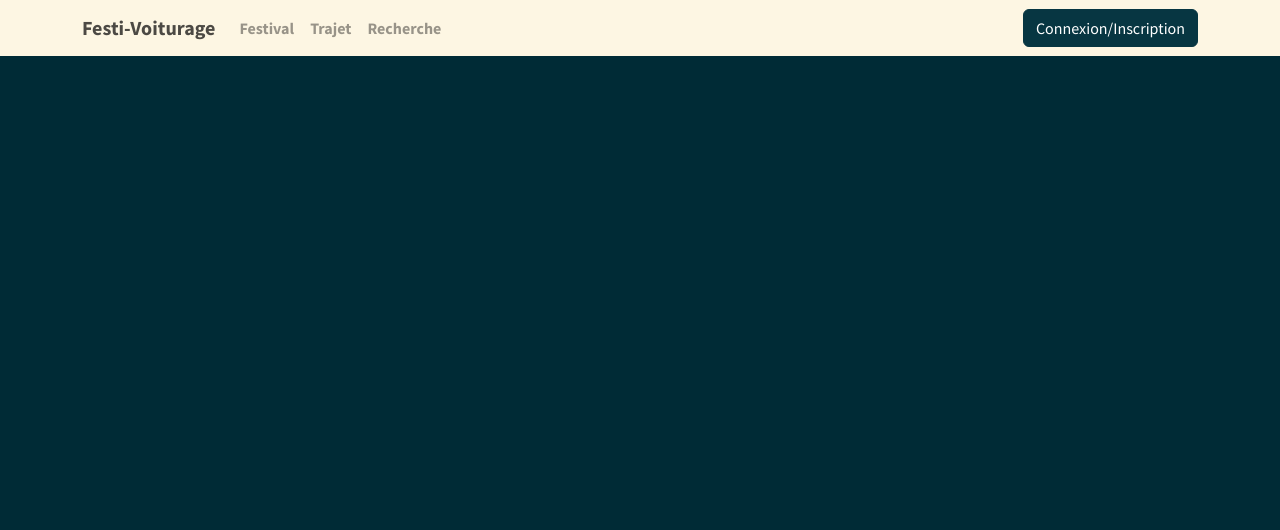
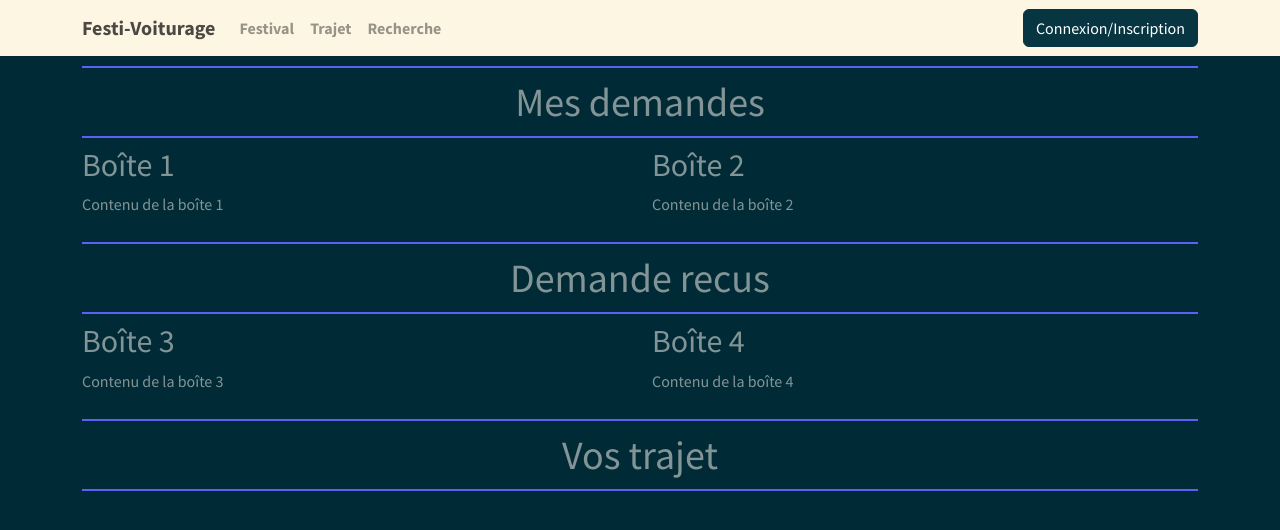
Before and after one commit to Spc-Marcus/ProjetPw, a PHP site: page /Vue/Demande.php in a window 1280 px wide. Shown: the top 530 px of the page. Run offline with PHP 8.4, Linux system fonts and the light colour scheme.

Commit message:
ajout : trajet et demande OK

```diff
--- a/Vue/Css/style.css
+++ b/Vue/Css/style.css
@@ -24,12 +24,6 @@ h1:first-child{
 }
 
 
-  body {
-    border-bottom: 15px  solid #063a47 ;
-    margin: 0;
-    padding: 0;
-  }
-
   .floating-toast {
     position: fixed;
     top: 12%; /* Ajustez la valeur pour définir la position verticale */
--- a/Vue/Demande.php
+++ b/Vue/Demande.php
@@ -1,28 +1,60 @@
 <?php include "Template/headerUser.php";
+    ?>
 
-    function genererTableauDemandes($demandes) {
-    $tableau = '<table class="table table-striped table-hover">';
-    $tableau .= '<thead><th>Nom du festival</th><th>Proposé par</th><th>Demandé par</th><th>Aller</th><th>Retour</th><th colspan="2">action</th></thead><tbody>';
 
-    foreach ($demandes as $demande) {
-        $tableau .= '<tr>';
-        foreach ($demande as $colonne) {
-            // Effectuer des opérations spécifiques en fonction des données de la colonne
-            if ($colonne === 1) {
-                $valeur = 'Oui';
-            } elseif ($colonne === 0) {
-                $valeur = 'Non';
-            } else {
-                $valeur = $colonne;
-            }
+<!DOCTYPE html>
+<html lang="en">
 
-            // Ajouter la cellule au tableau
-            $tableau .= '<td>' . $valeur . '</td>';
-        }
-        $tableau .= '</tr>';
-    }
+<head>
+  <meta charset="UTF-8">
+  <meta name="viewport" content="width=device-width, initial-scale=1.0">
+  <title>Demande</title>
+  <link href="Css/style.css" rel="stylesheet">
 
-    $tableau .= '</tbody></table>';
-    return $tableau;
-}
-    ?>
+</head>
+
+<body>
+  <div class="container">
+    <section>
+      <h1>Mes demandes</h1>
+      <div class="row">
+        <div class="col-md-6">
+          <div class="box">
+            <h2>Boîte 1</h2>
+            <p>Contenu de la boîte 1</p>
+          </div>
+        </div>
+        <div class="col-md-6">
+          <div class="box">
+            <h2>Boîte 2</h2>
+            <p>Contenu de la boîte 2</p>
+          </div>
+        </div>
+      </div>
+    </section>
+
+    <section>
+      <h1>Demande recus</h1>
+      <div class="row">
+        <div class="col-md-6">
+          <div class="box">
+            <h2>Boîte 3</h2>
+            <p>Contenu de la boîte 3</p>
+          </div>
+        </div>
+        <div class="col-md-6">
+          <div class="box">
+            <h2>Boîte 4</h2>
+            <p>Contenu de la boîte 4</p>
+          </div>
+        </div>
+      </div>
+    </section>
+
+    <section>
+      <h1>Vos trajet</h1>
+    </section>
+  </div>
+</body>
+
+</html>
```
